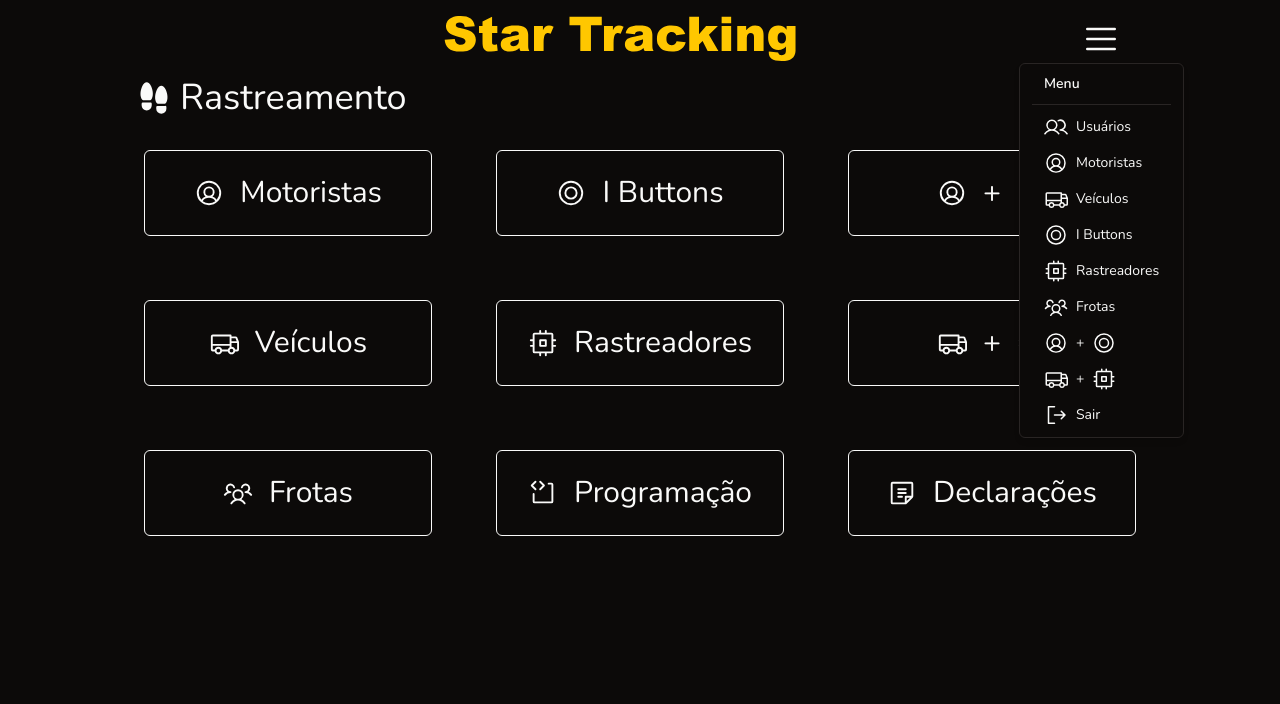
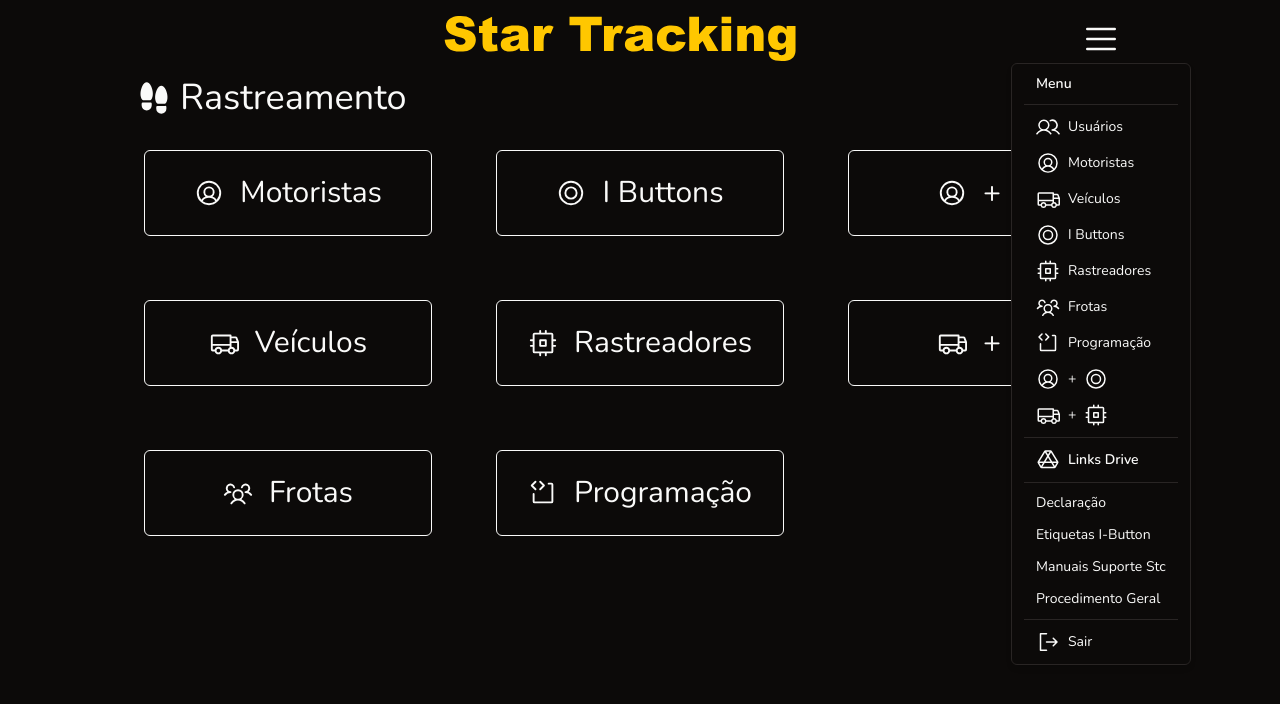
Before and after one commit to starseg/star-tracking, a Next.js app: page /painel in a window 1280 px wide. Both pictures are taken after a click on the button 1101 px from the left and 39 px from the top of the page. Shown: the top 704 px of the page. Built offline with nearby package versions, Linux system fonts and the light colour scheme.

Commit message:
Links de direcionamento para o google drive

```diff
--- a/src/app/painel/page.tsx
+++ b/src/app/painel/page.tsx
@@ -45,9 +45,9 @@
           <ModuleButton url="programacao">
             <CodeBlock /> Programação
           </ModuleButton>
-          <ModuleButton url="declaracoes">
+          {/* <ModuleButton url="declaracoes">
             <Note /> Declarações
-          </ModuleButton>
+          </ModuleButton> */}
         </div>
       </main>
     </>
--- a/src/components/menu.tsx
+++ b/src/components/menu.tsx
@@ -11,7 +11,9 @@
 import Link from "next/link";
 import {
   ArrowLeft,
+  CodeBlock,
   Cpu,
+  GoogleDriveLogo,
   List,
   RadioButton,
   SignOut,
@@ -106,6 +108,15 @@
 
           <DropdownMenuItem>
             <Link
+              href="/programacao"
+              className="flex items-center justify-center gap-2"
+            >
+              <CodeBlock size={24} /> Programação
+            </Link>
+          </DropdownMenuItem>
+
+          <DropdownMenuItem>
+            <Link
               href="/motoristas-ibuttons"
               className="flex items-center justify-center gap-2"
             >
@@ -122,6 +133,45 @@
             </Link>
           </DropdownMenuItem>
 
+          <DropdownMenuSeparator />
+          <DropdownMenuLabel className="flex items-center gap-2">
+            <GoogleDriveLogo size={24} /> Links Drive
+          </DropdownMenuLabel>
+          <DropdownMenuSeparator />
+          <DropdownMenuItem>
+            <Link
+              href="https://drive.google.com/drive/folders/1Dd6R14VNHM-uBln2Pg9r_BB_Ey97epuX?usp=drive_link"
+              target="_blank"
+            >
+              Declaração
+            </Link>
+          </DropdownMenuItem>
+          <DropdownMenuItem>
+            <Link
+              href="https://drive.google.com/drive/folders/1dQPOLiPuYkKbHXNiawkU98XgIZRAeZE9?usp=drive_link"
+              target="_blank"
+            >
+              Etiquetas I-Button
+            </Link>
+          </DropdownMenuItem>
+          <DropdownMenuItem>
+            <Link
+              href="https://drive.google.com/drive/folders/1U8y1q2Ay9Fwfiw-erGzrSCNLqk2GSSnp?usp=drive_link"
+              target="_blank"
+            >
+              Manuais Suporte Stc
+            </Link>
+          </DropdownMenuItem>
+          <DropdownMenuItem>
+            <Link
+              href="https://drive.google.com/drive/folders/1xI097PKNpYxWGxVWFredmCo0JRYHZ_mL?usp=drive_link"
+              target="_blank"
+            >
+              Procedimento Geral
+            </Link>
+          </DropdownMenuItem>
+
+          <DropdownMenuSeparator />
           <DropdownMenuItem>
             <Link
               href="/sair"
```
